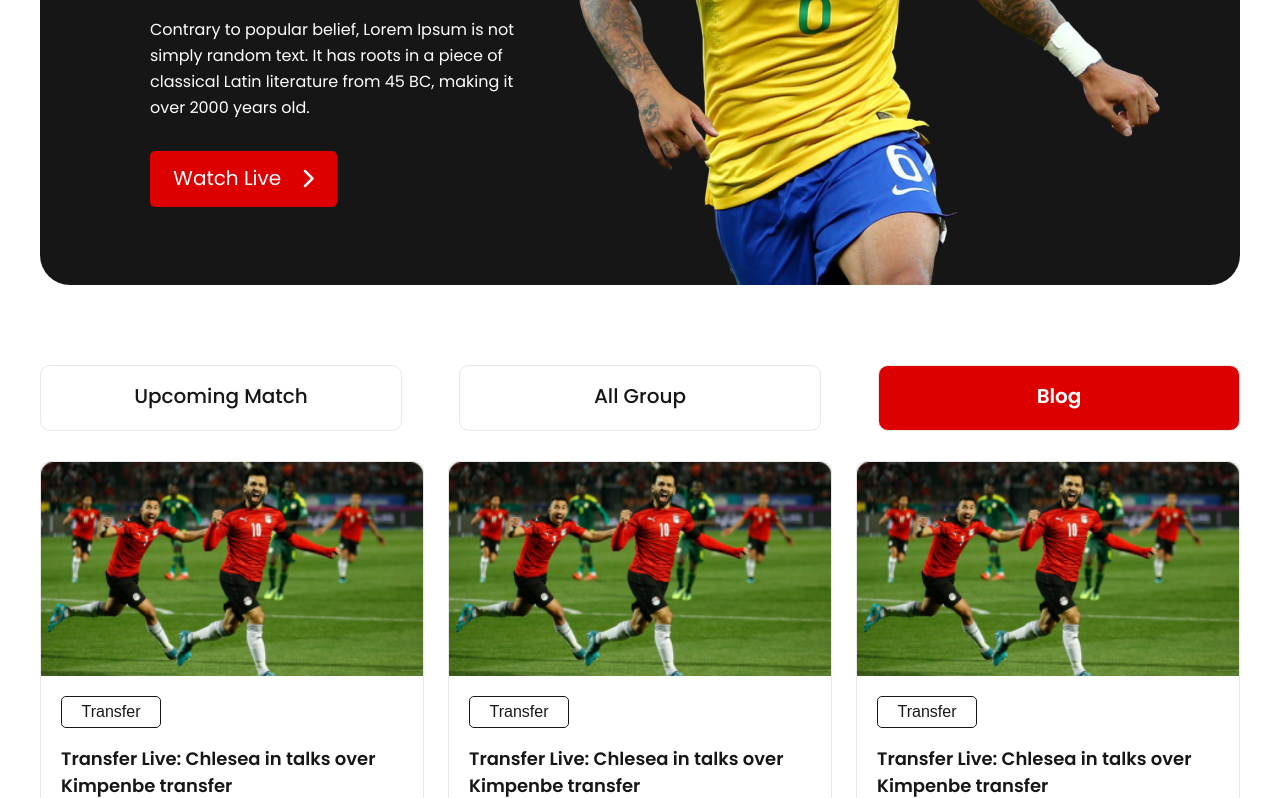
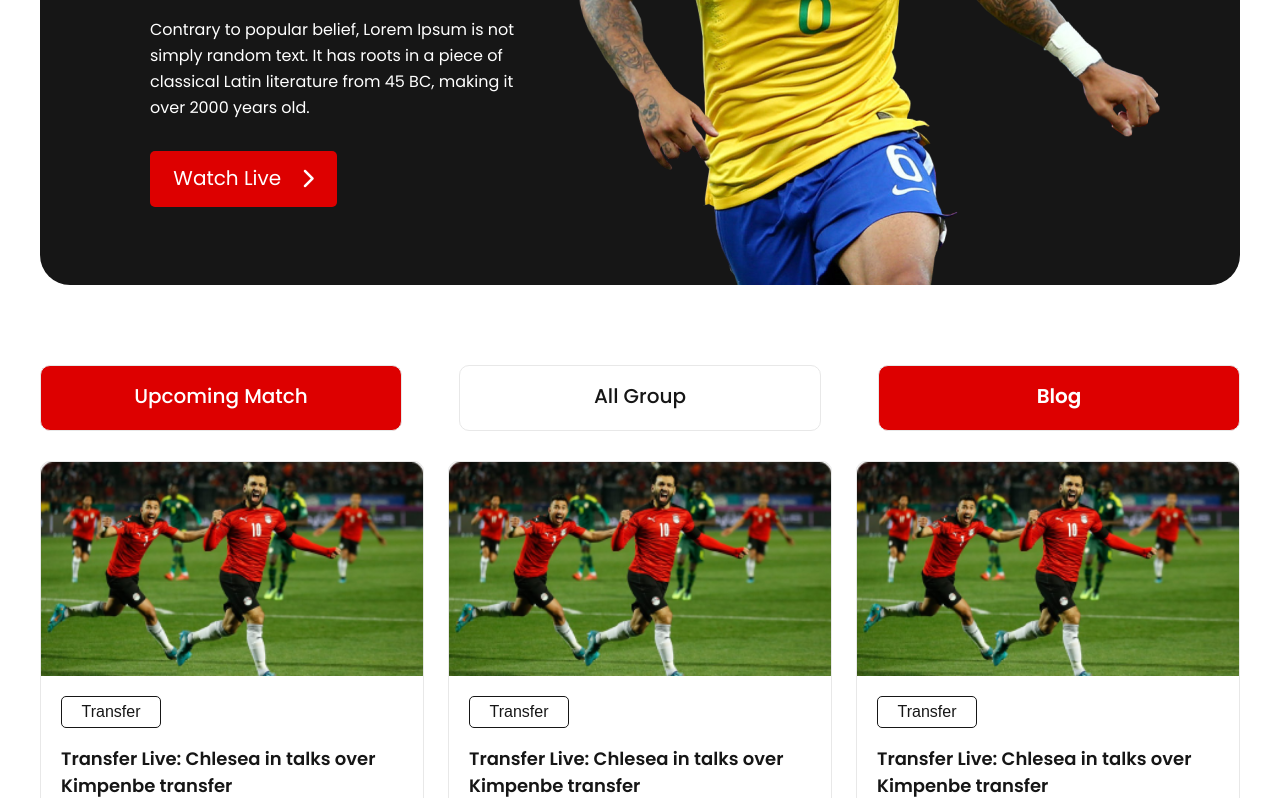
Before and after one commit to sazzadshakhbd/world-cup, a plain HTML site: page index.html in a window 1280 px wide. In both pictures the pointer is over the item "Upcoming Match". Shown: the part 418-1216 px from the top of the page. Drawn offline with Linux system fonts and the light colour scheme.

Commit message:
add hover effect for menubar

```diff
--- a/css/style.css
+++ b/css/style.css
@@ -145,6 +145,17 @@ header {
   height: 64px;
   text-align: center;
   line-height: 64px;
+  transition: all 0.3s ease-in-out;
+}
+
+.menubar ul li:hover {
+  background: #dd0000;
+  cursor: pointer;
+
+}
+
+.menubar ul li:hover a {
+  color: #fff;
 }
 
 .menubar ul li.active {
@@ -162,6 +173,7 @@ header {
   line-height: 30px;
   color: #161616;
   text-transform: capitalize;
+  transition: all 0.3s ease-in-out;
 }
 
 /* Blog Cards */
```
